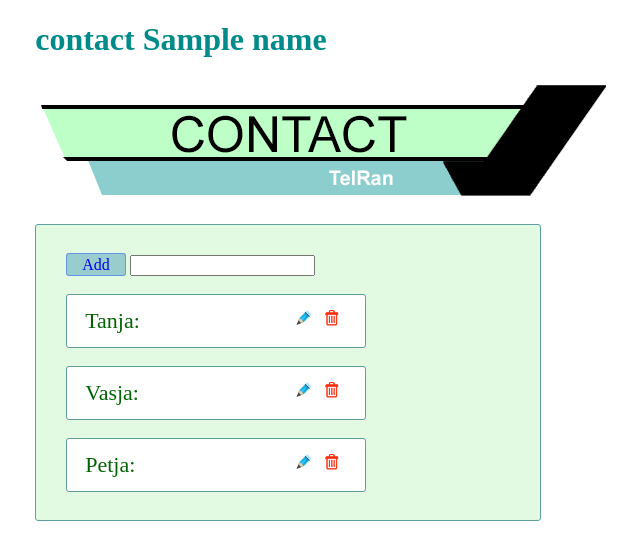
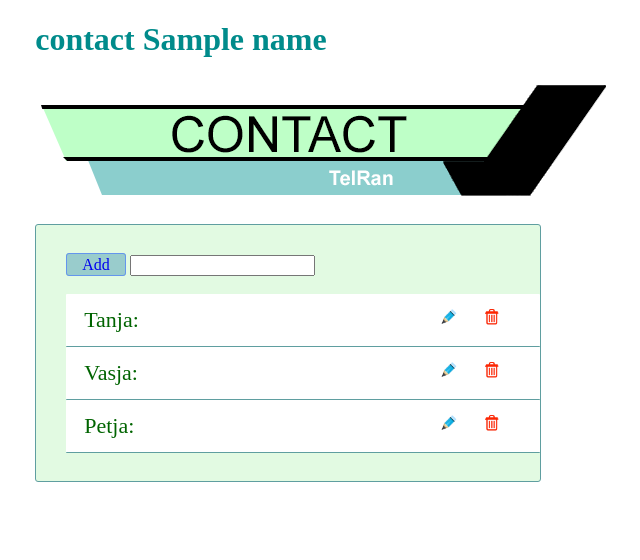
Before and after one commit to dina-03/TelRam-13-M2-2021, a Spring app: template 03_30_contact/src/main/resources/templates/contact.html in a window 1280 px wide. Shown: the top 560 px of the page, without its empty margins (352-992 px from the left). Run offline with Thymeleaf, Linux system fonts and the light colour scheme; the template is opened without the code that fills it: most values are stand-ins (such as "Sample title", 1, 10 or a date in 2020); data that the repository does not hold is empty.

Commit message:
contact html and css

```diff
--- a/03_30_contact/src/main/resources/templates/contact.html
+++ b/03_30_contact/src/main/resources/templates/contact.html
@@ -21,7 +21,7 @@
         <br>
         <table class="contact">
             <tr>
-                <td width="200px">
+                <td width="80%">
                     Tanja:
                 </td>
                 <td></td>
@@ -29,20 +29,18 @@
                 <td><a href="#"><img src="img/delete.png" alt="edit" width="20px"></a></td>
             </tr>
         </table>
-        <br>
         <table class="contact">
             <tr>
-                <td width="200px">Vasja:</td>
+                <td width="80%">Vasja:</td>
                 <td></td>
                 <td><a href="#"> <img src="img/edit.png" alt="edit" width="20px"> </a></td>
                 <td><a href="#"><img src="img/delete.png" alt="edit" width="20px"></a></td>
 
             </tr>
         </table>
-        <br>
         <table class="contact">
             <tr>
-                <td width="200px">Petja:</td>
+                <td width="80%">Petja:</td>
                 <td></td>
                 <td><a href="#"> <img src="img/edit.png" alt="edit" width="20px"> </a></td>
                 <td><a href="#"><img src="img/delete.png" alt="edit" width="20px"></a></td>
--- a/03_30_contact/src/main/resources/templates/style.css
+++ b/03_30_contact/src/main/resources/templates/style.css
@@ -17,11 +17,11 @@ h1 {
 }
 
 table.contact {
-    width: 300px;
+    width: 100%;
     padding: 10px 15px;
     font-family: "Droid Sans Mono";
-    border: 1px solid cadetblue;
-    border-radius: 3px;
+    border-bottom: 1px solid cadetblue;
+    border-radius: 1px;
 }
 table:hover{
     background-color: #cdfad7;
```
